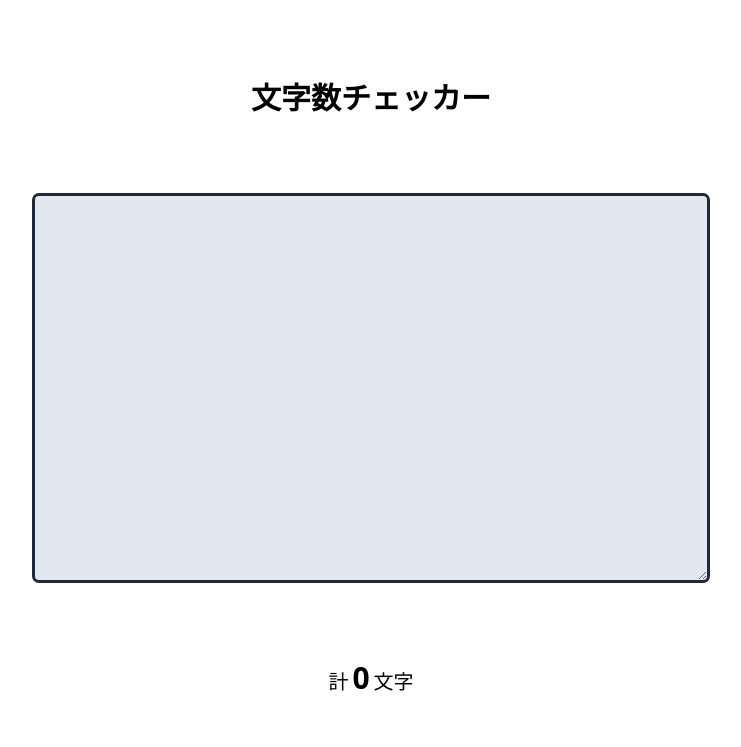
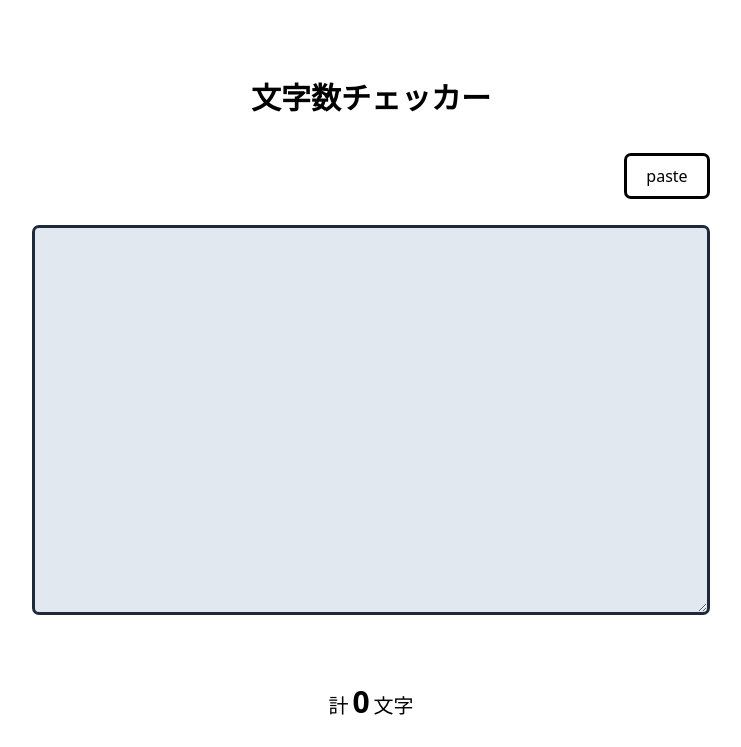
Before and after one commit to mnt3710/string-length-checker, a Next.js app: page / in a window 1280 px wide. Shown: the top 747 px of the page, without its empty margins (269-1010 px from the left). Built offline with nearby package versions, Linux system fonts and the light colour scheme.

Commit message:
pasteボタン追加

```diff
--- a/src/pages/index.tsx
+++ b/src/pages/index.tsx
@@ -2,7 +2,7 @@ import Head from "next/head"
 import { useState } from "react"
 
 export default function Home() {
-  const [content, setContent] = useState([])
+  const [content, setContent] = useState<string>("")
 
   const handleChange = (event: any) => {
     setContent(event.target.value)
@@ -14,6 +14,12 @@ export default function Home() {
   }
 
   const contentStr = content.toString()
+
+  const paste = async () => {
+    await global.navigator.clipboard
+      .readText()
+      .then((clipText) => setContent(clipText))
+  }
 
   return (
     <>
@@ -27,11 +33,19 @@ export default function Home() {
         <h1 className="text-3xl font-bold self-center py-10">
           文字数チェッカー
         </h1>
-        <textarea
-          value={content}
-          onChange={handleChange}
-          className="bg-slate-200 text-slate-800 rounded outline text-lg p-4 self-center m-10 w-full max-w-2xl h-96 max-h-screen"
-        />
+        <div className="w-full max-w-2xl self-center flex flex-col">
+          <button
+            onClick={paste}
+            className="px-4 py-2 outline w-20 rounded self-end"
+          >
+            paste
+          </button>
+          <textarea
+            value={content}
+            onChange={handleChange}
+            className="bg-slate-200 text-slate-800 rounded outline text-lg p-4 my-8 h-96 max-h-screen"
+          />
+        </div>
         <div className="self-center m-10">
           <p className="text-xl">
             計
```
